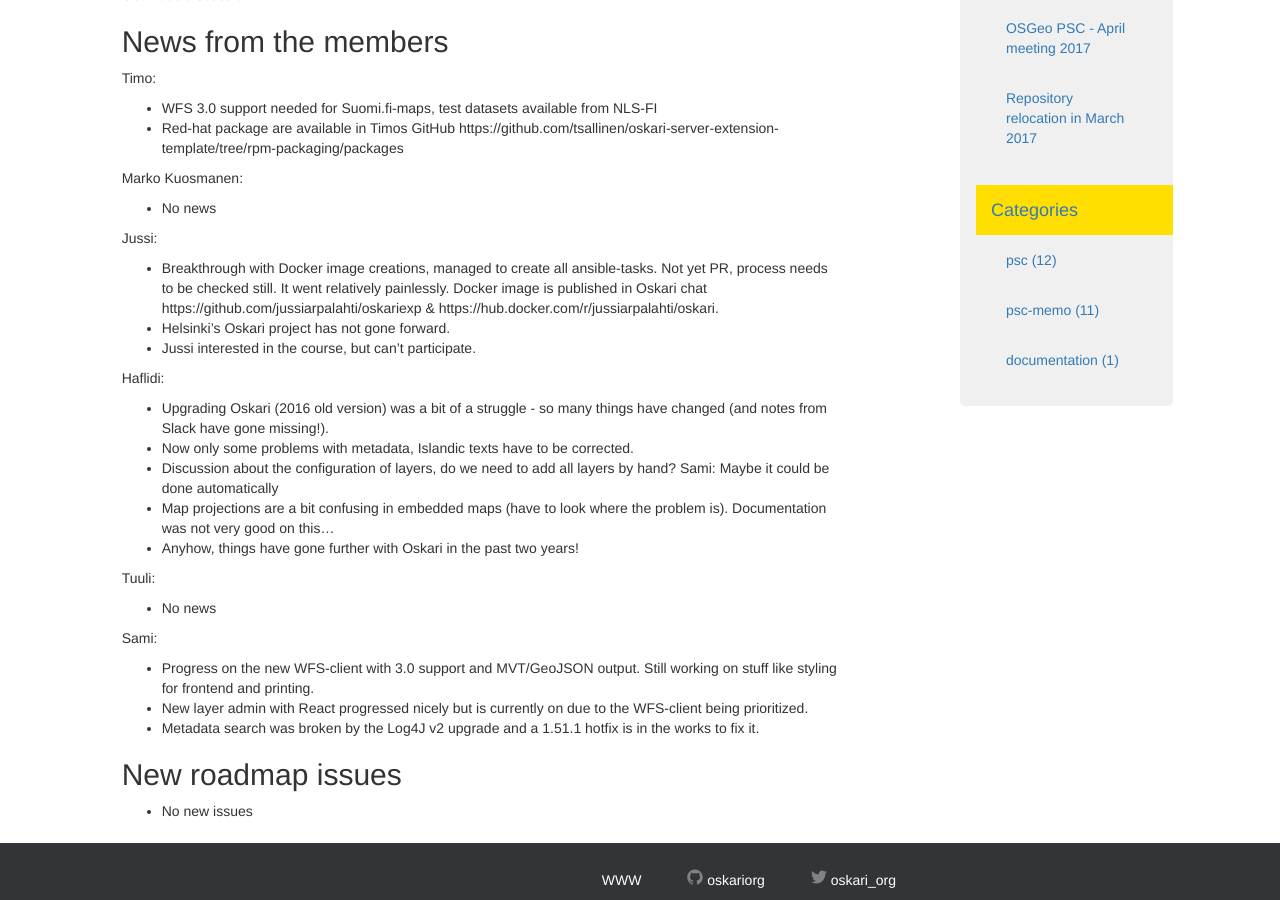
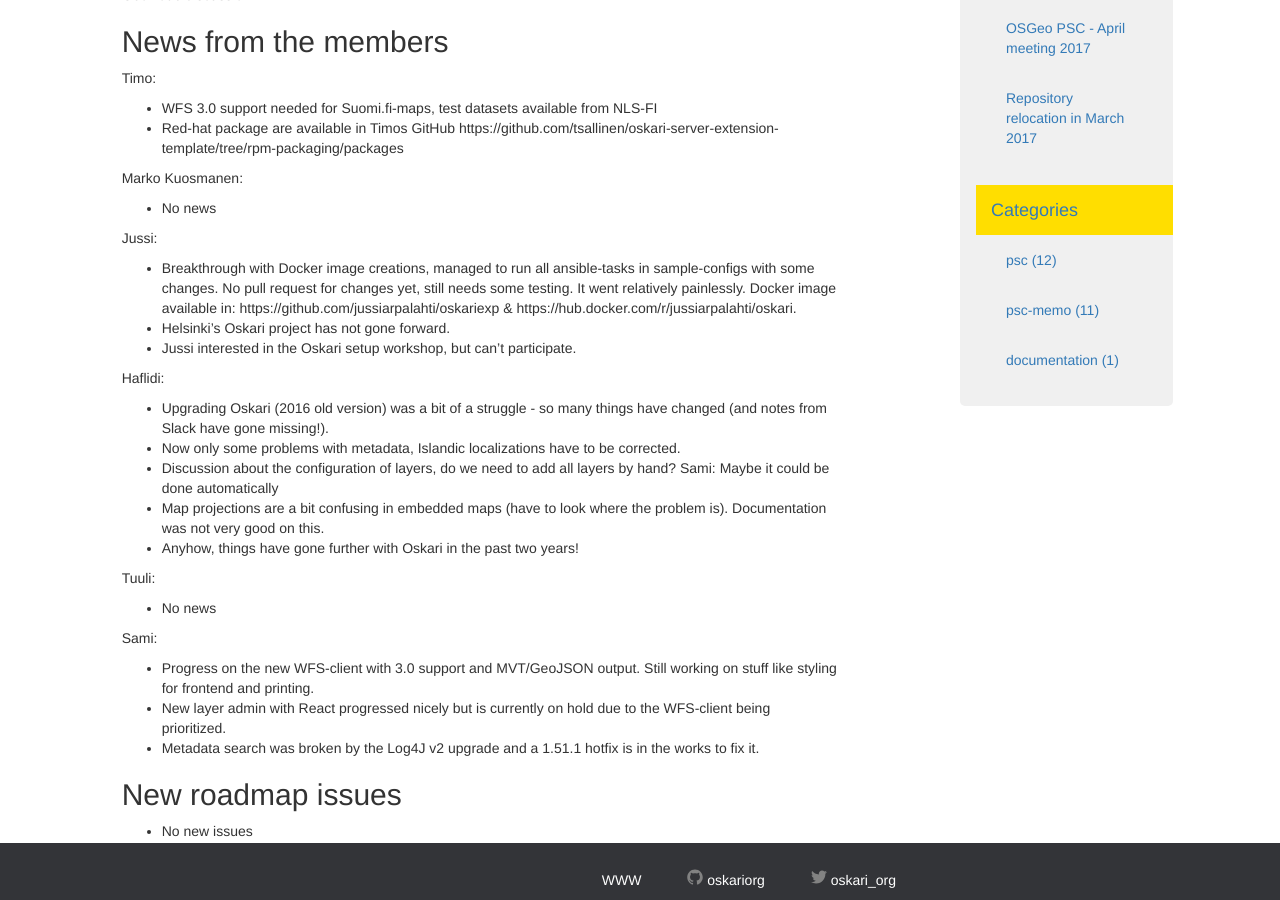
Before and after one commit to oskariorg/oskariorg.github.io, a Jekyll site: the page built from _posts/2019-04-09-PSC_April_2019.md, in a window 1280 px wide and 900 px high, scrolled down 854 px. Built offline with Jekyll 4.4.1, drawn with Linux system fonts in a browser that asks for light colours; nearby versions of some CDN libraries.

Commit message:
Update 2019-04-09-PSC_April_2019.md

```diff
--- a/_posts/2019-04-09-PSC_April_2019.md
+++ b/_posts/2019-04-09-PSC_April_2019.md
@@ -53,15 +53,15 @@ Marko Kuosmanen:
 - No news
 
 Jussi:
-- Breakthrough with Docker image creations, managed to create all ansible-tasks. Not yet PR, process needs to be checked still. It went relatively painlessly. Docker image is published in Oskari chat https://github.com/jussiarpalahti/oskariexp & https://hub.docker.com/r/jussiarpalahti/oskari.
+- Breakthrough with Docker image creations, managed to run all ansible-tasks in sample-configs with some changes. No pull request for changes yet, still needs some testing. It went relatively painlessly. Docker image available in: https://github.com/jussiarpalahti/oskariexp & https://hub.docker.com/r/jussiarpalahti/oskari.
 - Helsinki’s Oskari project has not gone forward.
-- Jussi interested in the course, but can’t participate.
+- Jussi interested in the Oskari setup workshop, but can’t participate.
 
 Haflidi:
 - Upgrading Oskari (2016 old version) was a bit of a struggle - so many things have changed (and notes from Slack have gone missing!).
-- Now only some problems with metadata, Islandic texts have to be corrected.
+- Now only some problems with metadata, Islandic localizations have to be corrected.
 - Discussion about the configuration of layers, do we need to add all layers by hand? Sami: Maybe it could be done automatically
-- Map projections are a bit confusing in embedded maps (have to look where the problem is). Documentation was not very good on this…
+- Map projections are a bit confusing in embedded maps (have to look where the problem is). Documentation was not very good on this.
 - Anyhow, things have gone further with Oskari in the past two years!
 
 Tuuli:
@@ -69,7 +69,7 @@ Tuuli:
 
 Sami:
 - Progress on the new WFS-client with 3.0 support and MVT/GeoJSON output. Still working on stuff like styling for frontend and printing.
-- New layer admin with React progressed nicely but is currently on due to the WFS-client being prioritized.
+- New layer admin with React progressed nicely but is currently on hold due to the WFS-client being prioritized.
 - Metadata search was broken by the Log4J v2 upgrade and a 1.51.1 hotfix is in the works to fix it.
 
 
```
